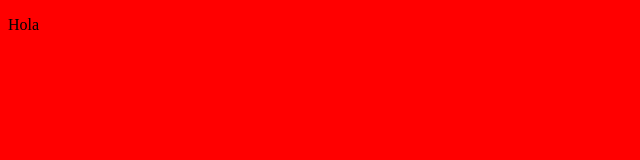
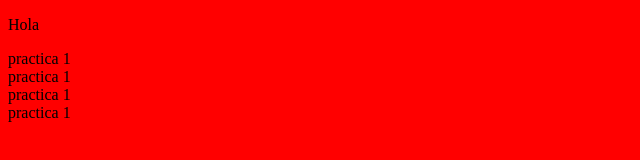
Before and after one commit to Portulnocrn/2021agm4, a plain HTML site: page index.html in a window 1280 px wide. Shown: the whole page, without its empty margins (0-640 px from the left). Drawn offline with Linux system fonts and the light colour scheme.

Commit message:
Update index.html

```diff
--- a/index.html
+++ b/index.html
@@ -8,5 +8,9 @@
   </head>
   <body>
 <p>Hola</p>
+    <div class="cuadros">practica 1</div>
+    <div class="cuadros">practica 1</div>
+    <div class="cuadros">practica 1</div>
+    <div class="cuadros">practica 1</div>
   </body>
 </html>
```
